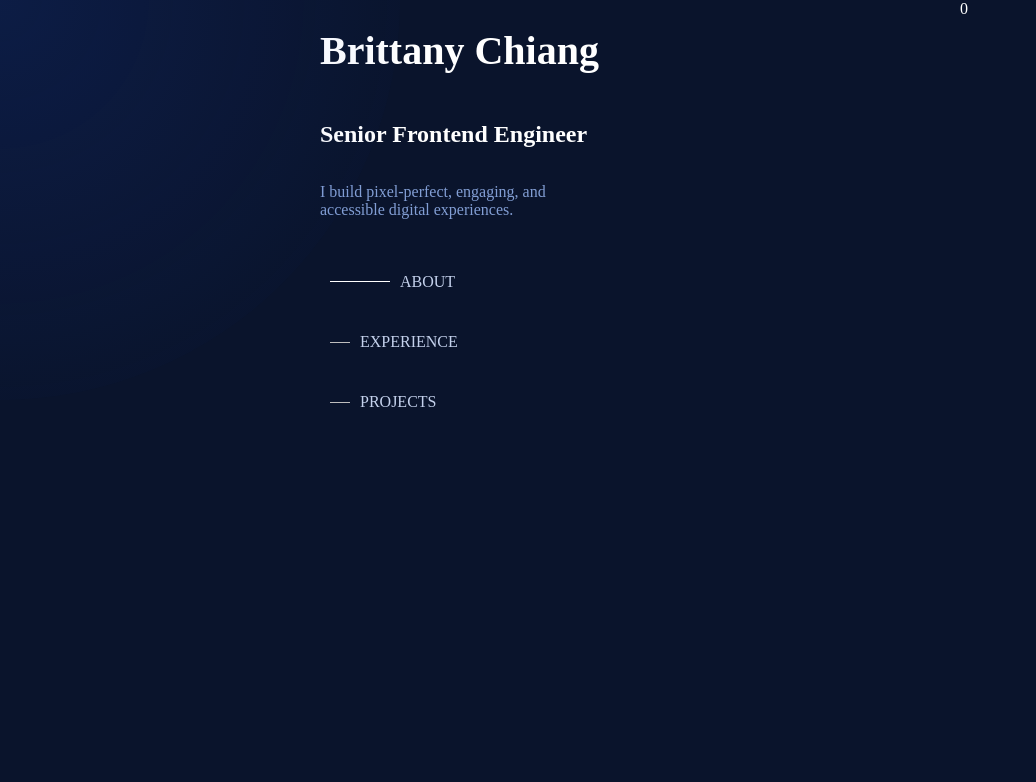
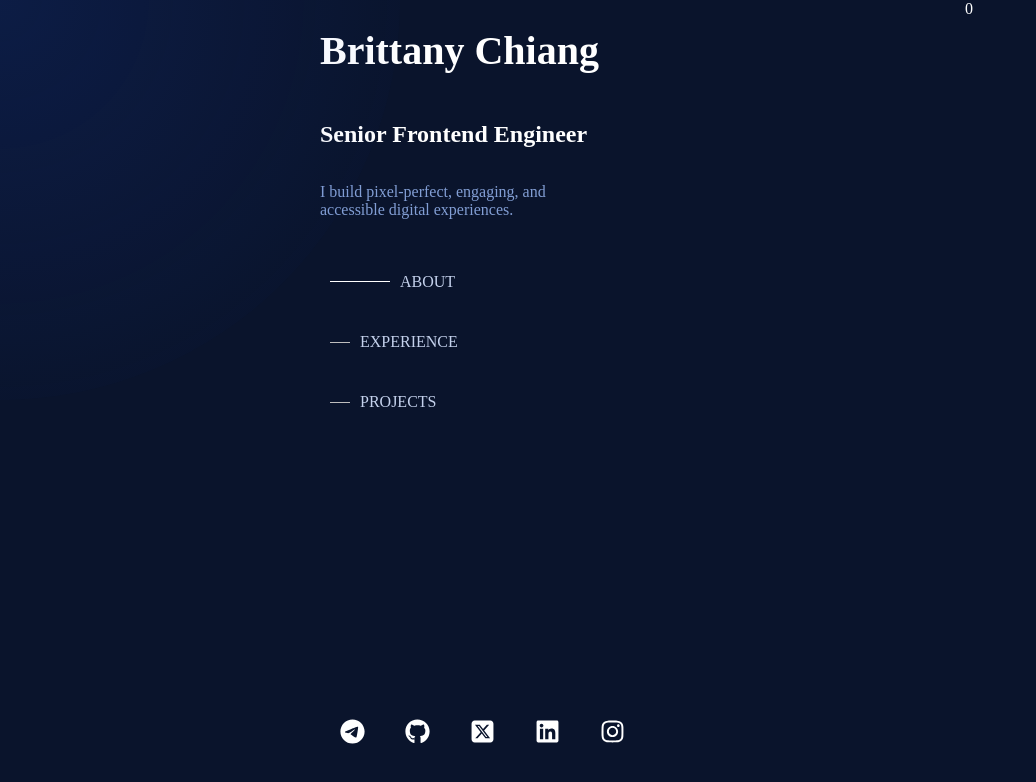
Before and after one commit to 3alehi/profilo, a Next.js app: page / in a window 1280 px wide. Shown: the top 782 px of the page, without its empty margins (0-1036 px from the left). Built offline with nearby package versions, Linux system fonts and the light colour scheme.

Commit message:
fix social

```diff
--- a/package.json
+++ b/package.json
@@ -12,7 +12,8 @@
     "gsap": "^3.12.5",
     "next": "14.2.4",
     "react": "^18",
-    "react-dom": "^18"
+    "react-dom": "^18",
+    "react-icons": "^5.2.1"
   },
   "devDependencies": {
     "eslint": "^8",
--- a/src/app/componnets/Socoial/Socoial.jsx
+++ b/src/app/componnets/Socoial/Socoial.jsx
@@ -1,7 +1,30 @@
-import React from 'react'
-import style from "./Socoial.module.css"
+import React from "react";
+import style from "./Socoial.module.css";
+import { FaInstagram } from "react-icons/fa6";
+import { FaSquareXTwitter } from "react-icons/fa6";
+import { FaGithub } from "react-icons/fa6";
+import { FaLinkedin } from "react-icons/fa6";
+import { FaTelegram } from "react-icons/fa6";
+
 export default function Socoial() {
   return (
-    <div>Socoial</div>
-  )
+    <div className={style.Socoial}>
+      <li>
+        <FaTelegram />
+      </li>
+      <li>
+        <FaGithub />
+      </li>
+      <li>
+        <FaSquareXTwitter />
+      </li>
+
+      <li>
+        <FaLinkedin />
+      </li>
+      <li>
+        <FaInstagram />
+      </li>
+    </div>
+  );
 }
--- a/src/app/componnets/Socoial/Socoial.module.css
+++ b/src/app/componnets/Socoial/Socoial.module.css
@@ -0,0 +1,18 @@
+.Socoial{
+list-style: none;
+width: 100%;
+display: flex;
+flex-direction: row;
+justify-content: end;
+height: 100%;
+align-items: end;
+justify-content: flex-start;
+margin-bottom: 50px;
+
+}
+.Socoial li{
+    margin: 0 20px;
+    font-size: 25px;
+    cursor: pointer;
+
+}
--- a/src/app/page.js
+++ b/src/app/page.js
@@ -2,6 +2,7 @@ import React from 'react'
 import style from  "./page.module.css"
 import HeaderLeft from './componnets/HeaderLeft/HeaderLeft'
 import List from './componnets/List/List'
+import Socoial from './componnets/Socoial/Socoial'
 export default function page() {
   return (
     <div className={style.profilo}>
@@ -9,6 +10,7 @@ export default function page() {
 <div className={style.Left}>
   <HeaderLeft/>
   <List/>
+  <Socoial/>
 
 
 </div>
```
Also changed, not shown: 1 other file (tests, documents, lock files or other folders).
